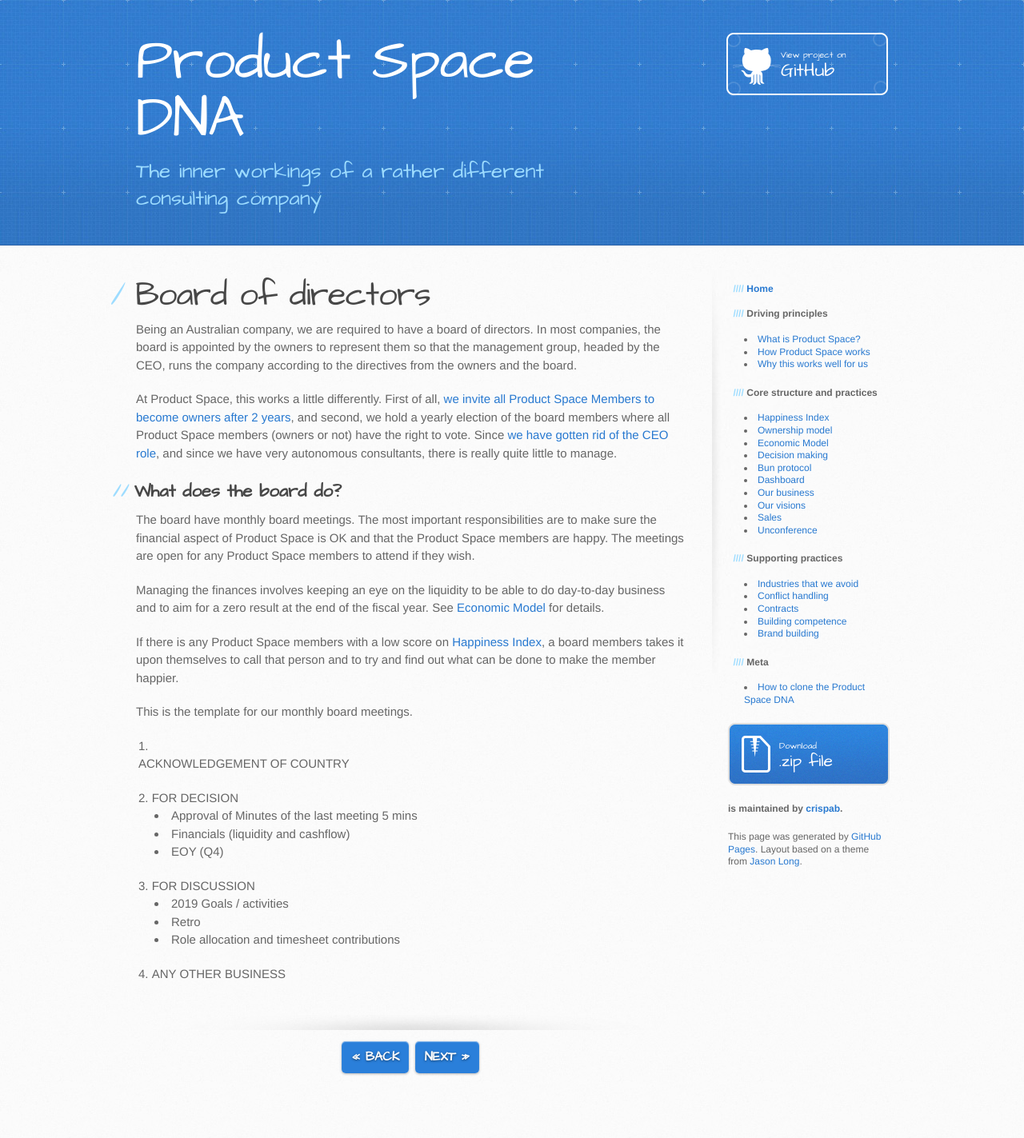
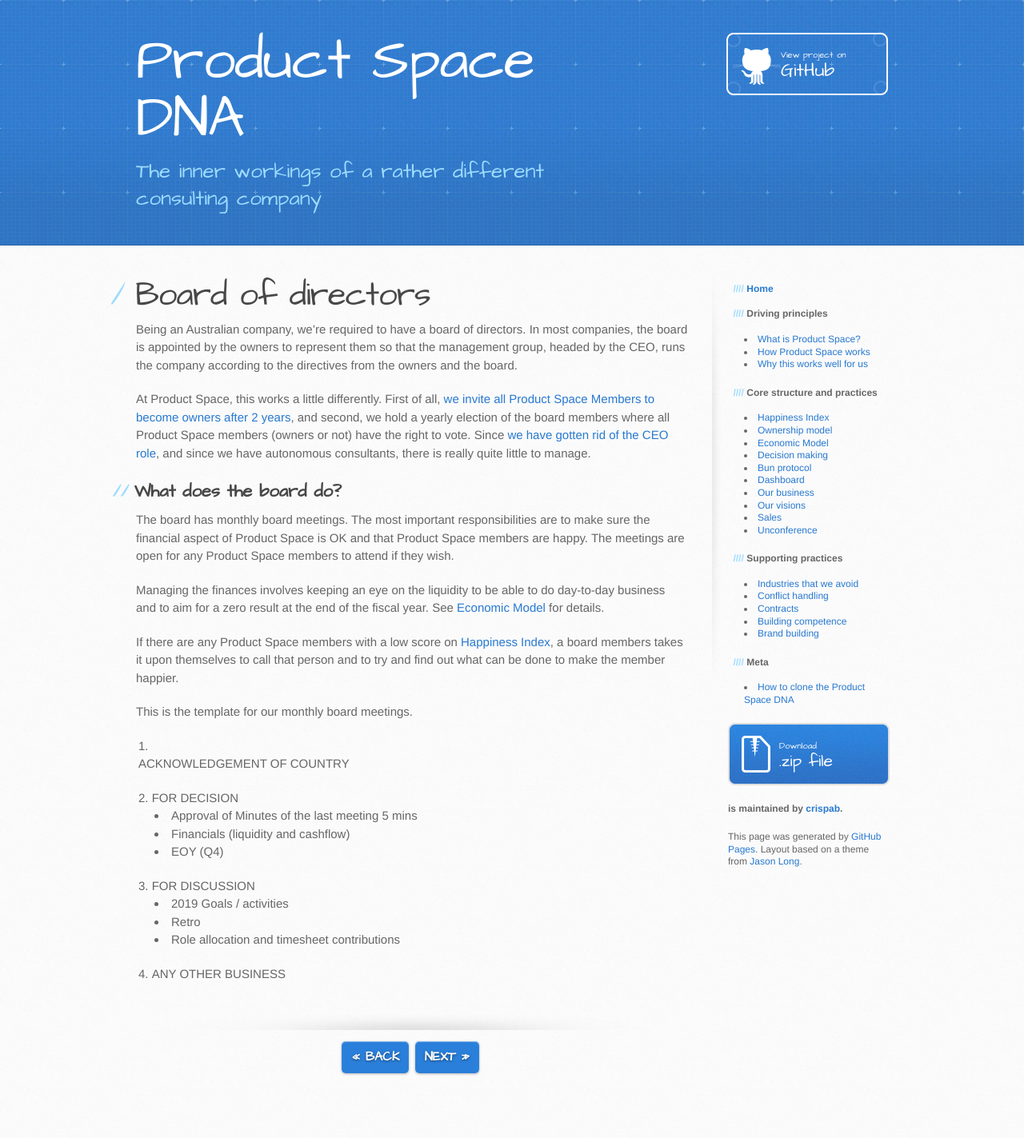
Before and after one commit to crispab/crisp-dna, a Jekyll site: the page built from _docs/board-of-directors.md, in a window 1280 px wide. Shown: the whole page at 80% size. Built offline with Jekyll 4.4.1, drawn with Linux system fonts in a browser that asks for light colours.

Commit message:
Quick text updates to the board of directors and bun protocol :)

```diff
--- a/_docs/board-of-directors.md
+++ b/_docs/board-of-directors.md
@@ -7,18 +7,18 @@ next_section: our-business.html
 Board of directors
 ==================
 
-Being an Australian company, we are required to have a board of directors. In most companies, the board is appointed by the owners to represent them so that the management group, headed by the CEO, runs the company according to the directives from the owners and the board.
+Being an Australian company, we're required to have a board of directors. In most companies, the board is appointed by the owners to represent them so that the management group, headed by the CEO, runs the company according to the directives from the owners and the board.
 
-At Product Space, this works a little differently. First of all, [we invite all Product Space Members to become owners after 2 years](ownership-model.html), and second, we hold a yearly election of the board members where all Product Space members (owners or not) have the right to vote. Since [we have gotten rid of the CEO role](decisions.html), and since we have very autonomous consultants, there is really quite little to manage.
+At Product Space, this works a little differently. First of all, [we invite all Product Space Members to become owners after 2 years](ownership-model.html), and second, we hold a yearly election of the board members where all Product Space members (owners or not) have the right to vote. Since [we have gotten rid of the CEO role](decisions.html), and since we have autonomous consultants, there is really quite little to manage.
 
 What does the board do?
 -----------------------
 
-The board have monthly board meetings. The most important responsibilities are to make sure the financial aspect of Product Space is OK and that the Product Space members are happy. The meetings are open for any Product Space members to attend if they wish.
+The board has monthly board meetings. The most important responsibilities are to make sure the financial aspect of Product Space is OK and that  Product Space members are happy. The meetings are open for any Product Space members to attend if they wish.
 
 Managing the finances involves keeping an eye on the liquidity to be able to do day-to-day business and to aim for a zero result at the end of the fiscal year. See [Economic Model](economic-model.html) for details.
 
-If there is any Product Space members with a low score on [Happiness Index](happiness-index.html), a board members takes it upon themselves to call that person and to try and find out what can be done to make the member happier.
+If there are any Product Space members with a low score on [Happiness Index](happiness-index.html), a board members takes it upon themselves to call that person and to try and find out what can be done to make the member happier.
 
 This is the template for our monthly board meetings.
 
```
Also changed, not shown: _docs/bun-protocol.md (+1 -1 lines).
